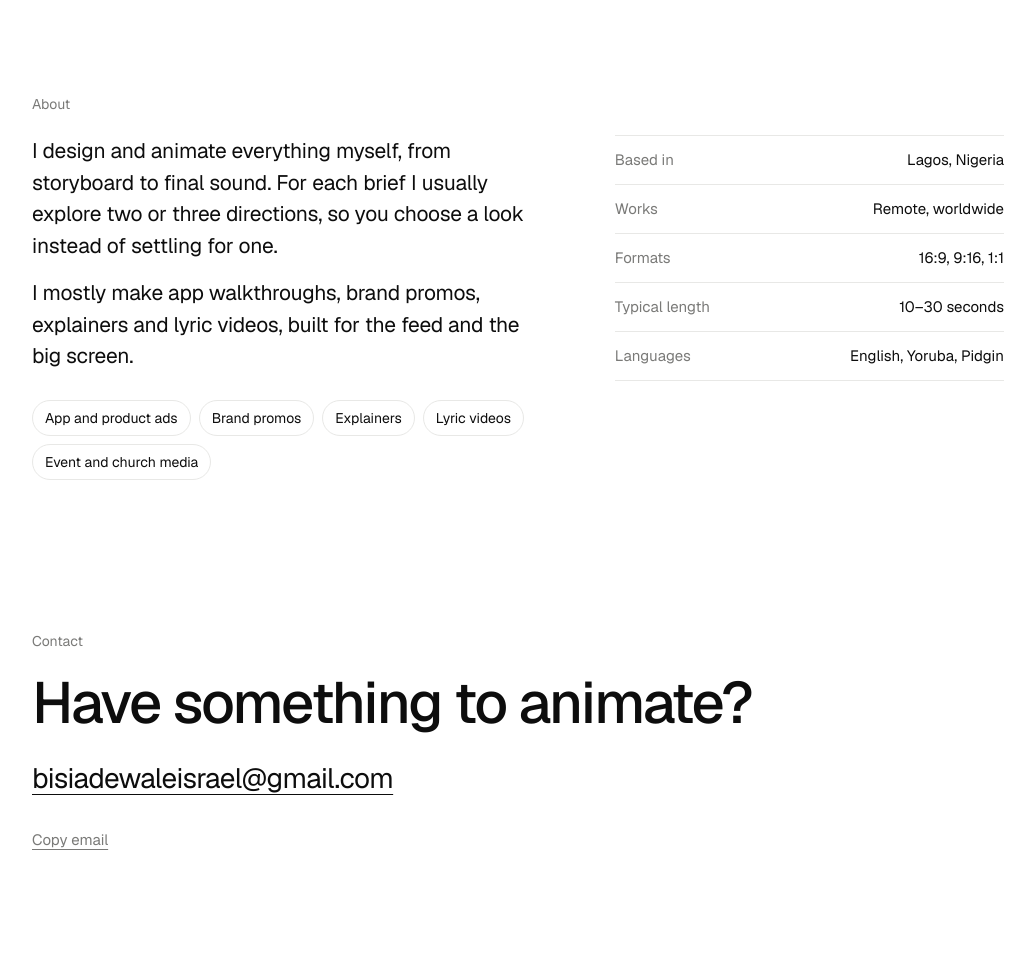
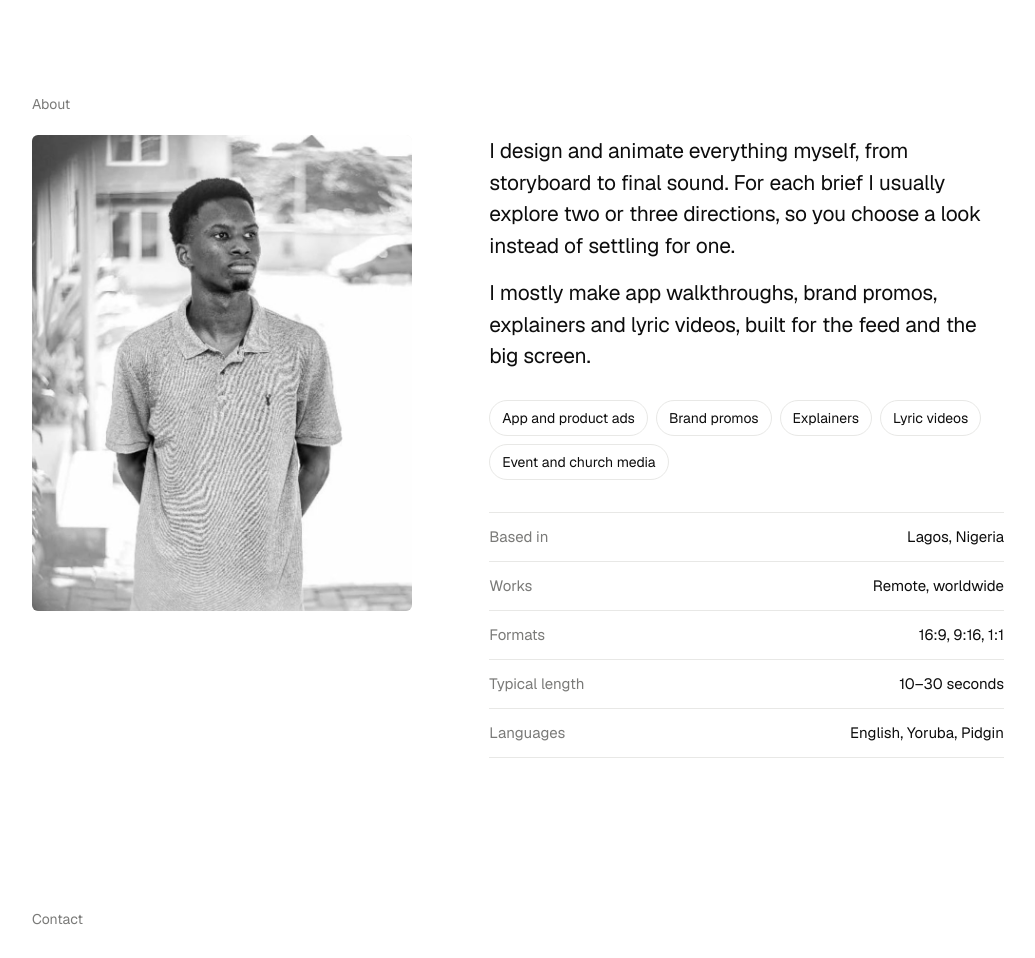
Before and after one commit to bisiadewaleisrael-svg/israel-adewale-portfolio, a plain HTML site: page index.html in a window 1280 px wide. Shown: the part 8960-9918 px from the top of the page, without its empty margins (122-1157 px from the left). Drawn offline with nearby package versions, Linux system fonts and the light colour scheme.

Commit message:
Add portrait to About section
Co-Authored-By: Claude Opus 5.5 <noreply@anthropic.com>
Claude-Session: https://claude.ai/code/session_01QyhHKKkAsNiuXXg31DvGud

```diff
--- a/index.html
+++ b/index.html
@@ -54,9 +54,11 @@ header nav a:hover{color:var(--ink)}
 
 section.block{padding:clamp(80px,12vw,150px) 0 0}
 .label{font-size:14px;color:var(--mute);margin:0 0 20px}
-.about{display:grid;grid-template-columns:minmax(0,1.3fr) minmax(0,1fr);gap:clamp(32px,6vw,90px)}
+.about{display:grid;grid-template-columns:minmax(0,.85fr) minmax(0,1.15fr);gap:clamp(32px,6vw,80px);align-items:start}
+.photo{margin:0;aspect-ratio:4/5;border-radius:6px;overflow:hidden;background:var(--soft)}
+.photo img{width:100%;height:100%;object-fit:cover;display:block}
 .about p{margin:0 0 16px;font-size:clamp(18px,2vw,21px);line-height:1.5;letter-spacing:-.01em}
-.facts{list-style:none;margin:0;padding:0}
+.facts{list-style:none;margin:32px 0 0;padding:0}
 .facts li{display:flex;justify-content:space-between;gap:16px;padding:12px 0;border-bottom:1px solid var(--line);font-size:15px}
 .facts li:first-child{border-top:1px solid var(--line)}
 .facts span:first-child{color:var(--mute)}
@@ -73,7 +75,7 @@ section.block{padding:clamp(80px,12vw,150px) 0 0}
 footer{margin-top:clamp(80px,12vw,150px);border-top:1px solid var(--line)}
 footer .wrap{display:flex;justify-content:space-between;flex-wrap:wrap;gap:8px;padding-block:24px;color:var(--mute);font-size:14px}
 
-@media(max-width:700px){.about{grid-template-columns:1fr}.hint{opacity:1}}
+@media(max-width:700px){.about{grid-template-columns:1fr}.photo{max-width:420px}.hint{opacity:1}}
 @media(prefers-reduced-motion:reduce){html{scroll-behavior:auto}}
 </style>
 </head>
@@ -97,11 +99,11 @@ footer .wrap{display:flex;justify-content:space-between;flex-wrap:wrap;gap:8px;p
   <section class="block" id="about">
     <p class="label">About</p>
     <div class="about">
+      <figure class="photo"><img src="p/israel.jpg" alt="Israel Adewale" width="800" height="1000" loading="lazy"></figure>
       <div>
         <p>I design and animate everything myself, from storyboard to final sound. For each brief I usually explore two or three directions, so you choose a look instead of settling for one.</p>
         <p>I mostly make app walkthroughs, brand promos, explainers and lyric videos, built for the feed and the big screen.</p>
         <ul class="services"><li>App and product ads</li><li>Brand promos</li><li>Explainers</li><li>Lyric videos</li><li>Event and church media</li></ul>
-      </div>
       <ul class="facts">
         <li><span>Based in</span><span>Lagos, Nigeria</span></li>
         <li><span>Works</span><span>Remote, worldwide</span></li>
@@ -109,6 +111,7 @@ footer .wrap{display:flex;justify-content:space-between;flex-wrap:wrap;gap:8px;p
         <li><span>Typical length</span><span>10–30 seconds</span></li>
         <li><span>Languages</span><span>English, Yoruba, Pidgin</span></li>
       </ul>
+      </div>
     </div>
   </section>
 
```
Also changed, not shown: p/israel.jpg (added).
